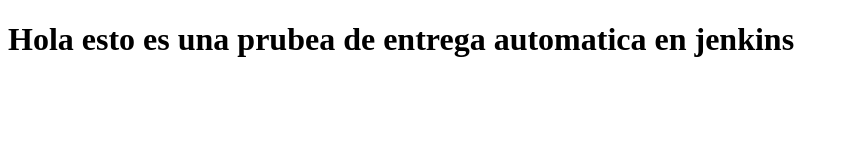
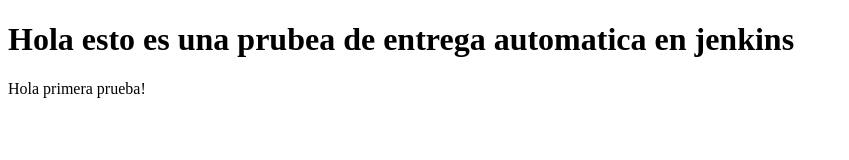
Before and after one commit to clauBenavente/jenkins, a plain HTML site: page index.html in a window 1280 px wide. Shown: the whole page, without its empty margins (0-849 px from the left). Drawn offline with Linux system fonts and the light colour scheme.

Commit message:
segundo commit

```diff
--- a/index.html
+++ b/index.html
@@ -9,5 +9,6 @@
 <body>
     <h1>Hola esto es una prubea de entrega automatica en jenkins
     </h1>
+    <p>Hola primera prueba!</p>
 </body>
 </html>
```
